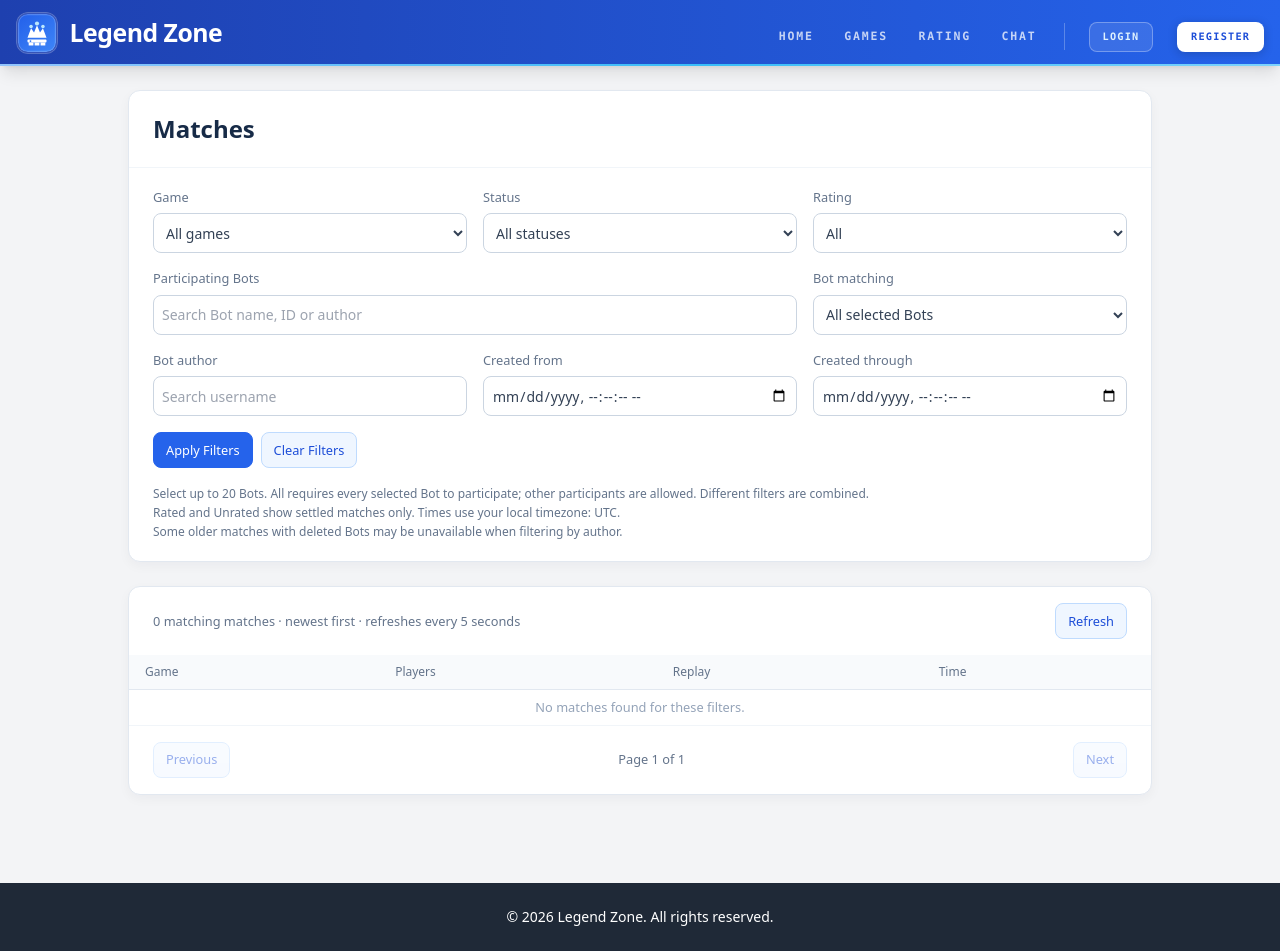
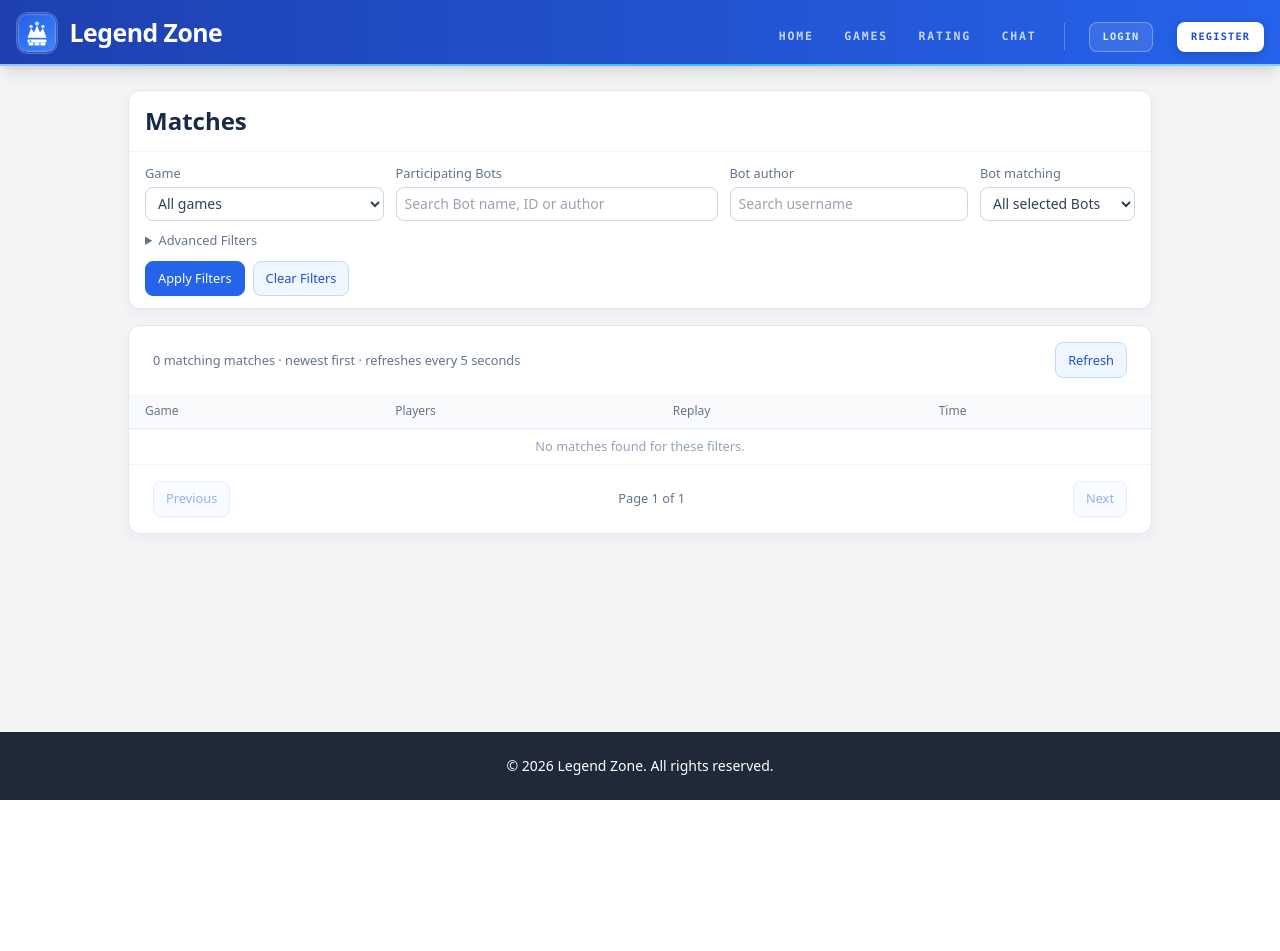
Before and after one commit to cuber-yuan/legend-zone-2026, a FastAPI app: page /matches in a window 1280 px wide. After the commit the page ends 800 px from the top, so only its background shows below. Run offline with FastAPI, Linux system fonts and the light colour scheme; data that the repository does not hold is empty; style sheets or scripts are compiled from the project's sources; parts of the project's set-up code (start-up, migrations or seed data) failed here and were passed over.

Commit message:
feat(matches): add matches page

```diff
--- a/server/static/match-search.css
+++ b/server/static/match-search.css
@@ -1,12 +1,18 @@
 .matches-browser { max-width: 1024px; margin: 0 auto; color: #334155; }
-.matches-card { background: #fff; border: 1px solid #e2e8f0; border-radius: .75rem; box-shadow: 0 4px 12px rgba(15,23,42,.04); overflow: hidden; margin-bottom: 1.5rem; }
-.matches-heading { padding: 1.25rem 1.5rem; border-bottom: 1px solid #f1f5f9; }
+.matches-card { background: #fff; border: 1px solid #e2e8f0; border-radius: .75rem; box-shadow: 0 4px 12px rgba(15,23,42,.04); overflow: hidden; margin-bottom: 1rem; }
+.matches-heading { padding: .75rem 1rem; border-bottom: 1px solid #f1f5f9; }
 .matches-heading h1 { font-size: 1.5rem; font-weight: 600; color: #172b47; }
-.matches-filters { display: grid; grid-template-columns: repeat(3,minmax(0,1fr)); align-items: start; gap: 1rem; padding: 1.25rem 1.5rem; }
-.matches-field { display: flex; flex-direction: column; gap: .4rem; min-width: 0; font-size: .8rem; color: #64748b; }
-.matches-field input, .matches-field select { min-width: 0; width: 100%; height: 2.5rem; border: 1px solid #cbd5e1; border-radius: .5rem; padding: .5rem; background: #fff; font-size: .875rem; color: #334155; }
-.matches-wide { grid-column: span 2; min-width: 0; }
-.matches-full { grid-column: 1 / -1; }
+.matches-filters { display: grid; grid-template-columns: repeat(12,minmax(0,1fr)); align-items: start; gap: .65rem .75rem; padding: .75rem 1rem; }
+.matches-field { display: flex; flex-direction: column; gap: .25rem; min-width: 0; font-size: .8rem; color: #64748b; }
+.matches-field input, .matches-field select { min-width: 0; width: 100%; height: 2.125rem; border: 1px solid #cbd5e1; border-radius: .5rem; padding: .35rem .5rem; background: #fff; font-size: .875rem; color: #334155; }
+.matches-filters > * { grid-column: span 3; min-width: 0; }
+.matches-filters > .matches-wide { grid-column: span 4; }
+.matches-filters > .matches-mode { grid-column: span 2; }
+.matches-filters > .matches-full { grid-column: 1 / -1; }
+.matches-advanced summary { width: fit-content; cursor: pointer; color: #64748b; font-size: .8rem; }
+.matches-advanced summary:hover { color: #1d4ed8; }
+.matches-advanced summary:focus-visible { outline: 2px solid #3b82f6; outline-offset: 2px; }
+.matches-advanced-fields { display: grid; grid-template-columns: repeat(4,minmax(0,1fr)); gap: .65rem .75rem; margin-top: .65rem; }
 .matches-selected { display: flex; flex-wrap: wrap; gap: .4rem; margin-top: .5rem; }
 .matches-selected:empty { display: none; }
 .matches-chip { display: inline-flex; align-items: center; gap: .4rem; max-width: 100%; border: 1px solid #bfdbfe; background: #eff6ff; color: #1d4ed8; border-radius: .5rem; padding: .3rem .5rem; font-size: .75rem; }
@@ -23,15 +29,20 @@
 .matches-button.primary:hover:enabled { background: #1d4ed8; }
 .matches-button:disabled { opacity: .45; cursor: default; }
 .matches-browser button:focus-visible, .matches-field input:focus-visible, .matches-field select:focus-visible { outline: 2px solid #3b82f6; outline-offset: 2px; }
-.matches-hints { color: #64748b; font-size: .75rem; line-height: 1.6; }
 .matches-results-heading { display: flex; align-items: center; justify-content: space-between; gap: .75rem; padding: 1rem 1.5rem; font-size: .8rem; color: #64748b; }
 .matches-feedback { padding: 0 1.5rem 1rem; color: #b91c1c; font-size: .8rem; }
 .matches-pagination { display: flex; justify-content: space-between; align-items: center; gap: .75rem; padding: 1rem 1.5rem; font-size: .8rem; color: #64748b; border-top: 1px solid #f1f5f9; }
 .matches-browser .lm-table th { font-size: .75rem; color: #64748b; }
 .matches-browser .lm-table td:first-child { font-size: .8rem; }
 .matches-browser .lm-status { display: block; margin-top: .25rem; font-size: .7rem; color: #64748b; }
+@media (max-width: 900px) {
+  .matches-filters, .matches-advanced-fields { grid-template-columns: repeat(2,minmax(0,1fr)); }
+  .matches-filters > *, .matches-filters > .matches-wide, .matches-filters > .matches-mode { grid-column: auto; }
+  .matches-filters > .matches-full { grid-column: 1 / -1; }
+}
 @media (max-width: 640px) {
   .matches-filters { grid-template-columns: 1fr; padding: 1rem; }
+  .matches-advanced-fields { grid-template-columns: 1fr; }
   .matches-wide { grid-column: auto; }
   .matches-heading, .matches-results-heading, .matches-pagination { padding: 1rem; }
   .matches-feedback { padding-inline: 1rem; }
--- a/server/static/match-search.js
+++ b/server/static/match-search.js
@@ -9,7 +9,6 @@
   const previous = field('match-previous'), next = field('match-next'), refresh = field('match-refresh');
   let selectedBots = [], selectedAuthor = null, applied = new URLSearchParams(location.search);
   let dirty = false, loading = false, data = null, controller = null, restoreToken = 0;
-  field('filter-timezone').textContent = Intl.DateTimeFormat().resolvedOptions().timeZone;
 
   async function request(url, signal) {
     const response = await platformFetch(url, {cache: 'no-store', signal});
@@ -33,7 +32,7 @@
     if (location.pathname + location.search !== url) history[push ? 'pushState' : 'replaceState']({}, '', url);
   }
   function botLabel(bot) {
-    return `${bot.bot_name || bot.id}${bot.game ? ' · ' + bot.game : ''}${bot.owner ? ' · by ' + bot.owner : bot.deleted ? ' · deleted' : ''}`;
+    return `${bot.bot_name || bot.id}${bot.game ? ' · ' + bot.game : ''}${bot.owner ? ' · by ' + bot.owner : ''}`;
   }
   function chip(container, label, remove) {
     const wrapper = document.createElement('span'), text = document.createElement('span'), button = document.createElement('button');
```
Also changed, not shown: server/match_search.py (+2 -5 lines), server/templates/matches.html (+20 -20 lines).
